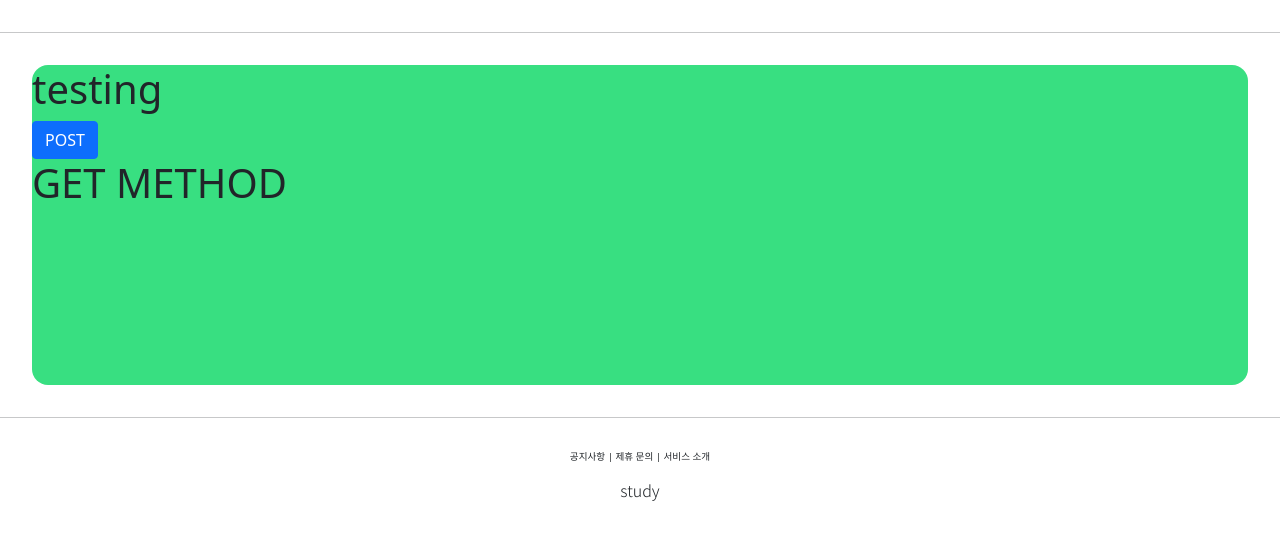
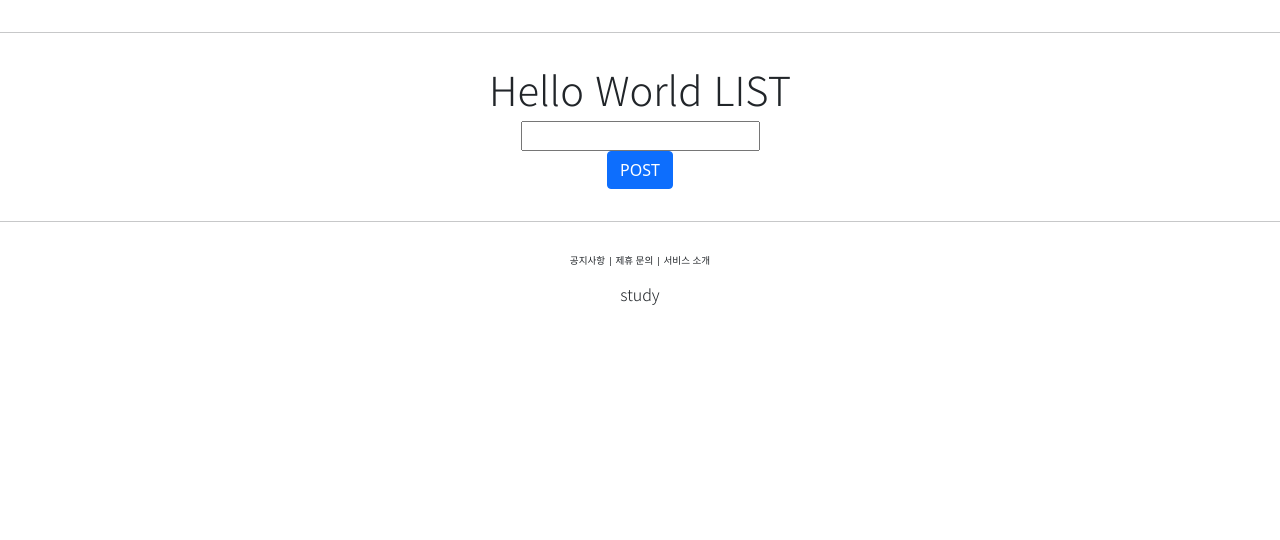
Before and after one commit to aprilinbloom/DjangoStudy, a Django app: page /account/hello_world/ in a window 1280 px wide. Shown: the part 107-647 px from the top of the page. Run offline with Django 3.2, Linux system fonts and the light colour scheme; some web fonts are replaced.

Commit message:
django course 17 commit

```diff
--- a/accountapp/templates/accountapp/hello_world.html
+++ b/accountapp/templates/accountapp/hello_world.html
@@ -2,19 +2,26 @@
 
 {% block content %}
 
-  <div style="height: 20rem; background-color:#38df81; border-radius: 1rem; margin: 2rem;">
-    <h1>
-        testing
+  <div style="border-radius: 1rem; margin: 2rem; text-align: center;">
+    <h1 style="font-family: 'Noto Sans KR', sans-serif;">
+        Hello World LIST
     </h1>
 
       <form action="/account/hello_world/" method="post">
           {% csrf_token %}
-          <input type="submit" class="btn btn-primary" value="POST">
+          <div>
+              <input style="text" name="hello_world_input">
+          </div>
+          <div>
+              <input type="submit" class="btn btn-primary" value="POST">
+          </div>
       </form>
 
+      {% if hello_world_output %}
       <h1>
-          {{ text }}
+          {{ hello_world_output.text }}
       </h1>
+      {% endif %}
   </div>
 
 {% endblock %}
--- a/accountapp/views.py
+++ b/accountapp/views.py
@@ -3,10 +3,18 @@ from django.shortcuts import render
 
 
 # Create your views here.
+from accountapp.models import HelloWorld
 
 
 def hello_world(request):
     if request.method == "POST":
-        return render(request, 'accountapp/hello_world.html', context={'text': 'POST METHOD'})
+
+        temp = request.POST.get('hello_world_input')
+
+        new_hello_world = HelloWorld()
+        new_hello_world.text = temp
+        new_hello_world.save()
+
+        return render(request, 'accountapp/hello_world.html', context={'hello_world_output': new_hello_world})
     else:
         return render(request, 'accountapp/hello_world.html', context={'text': 'GET METHOD'})
```
